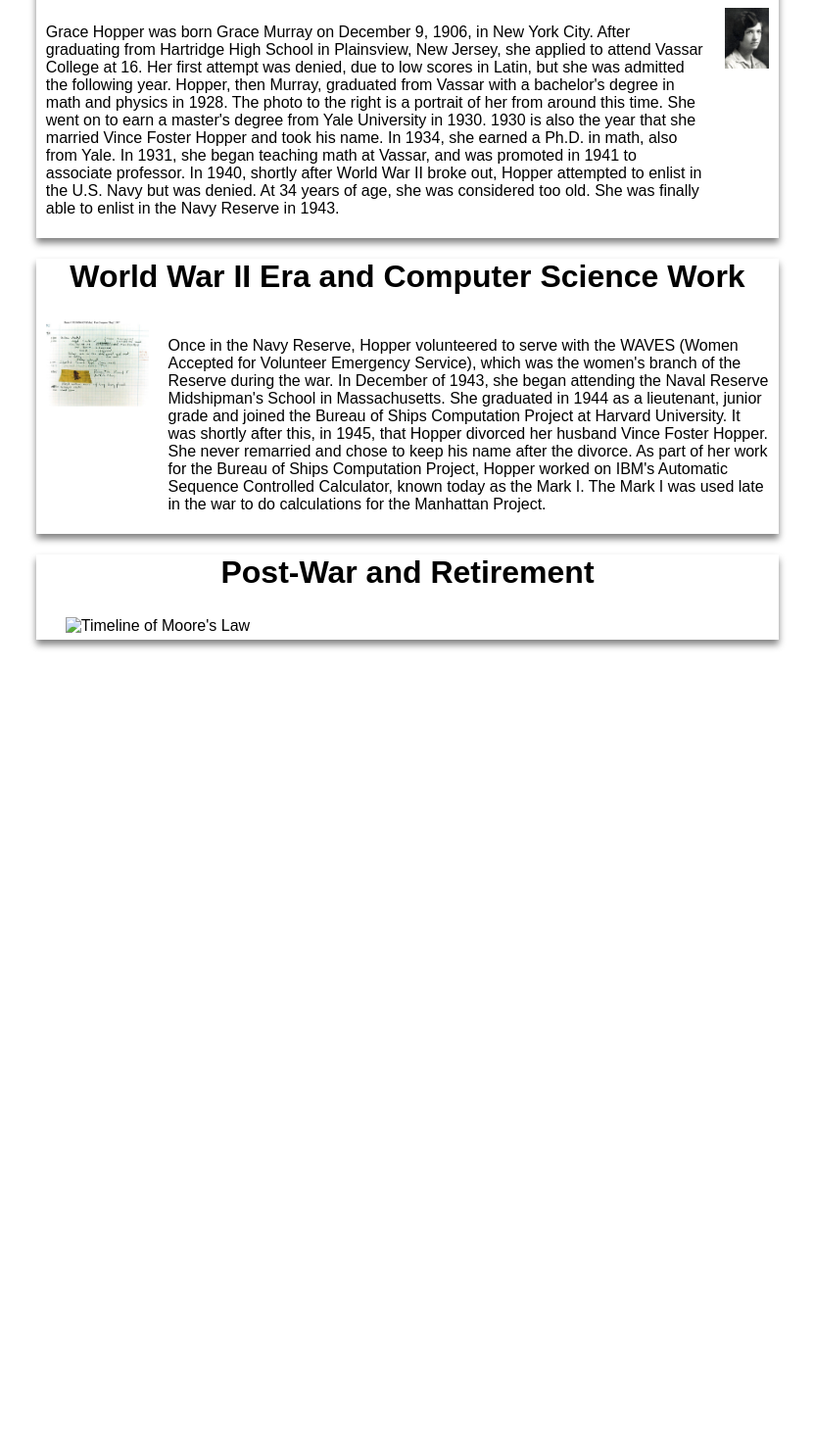
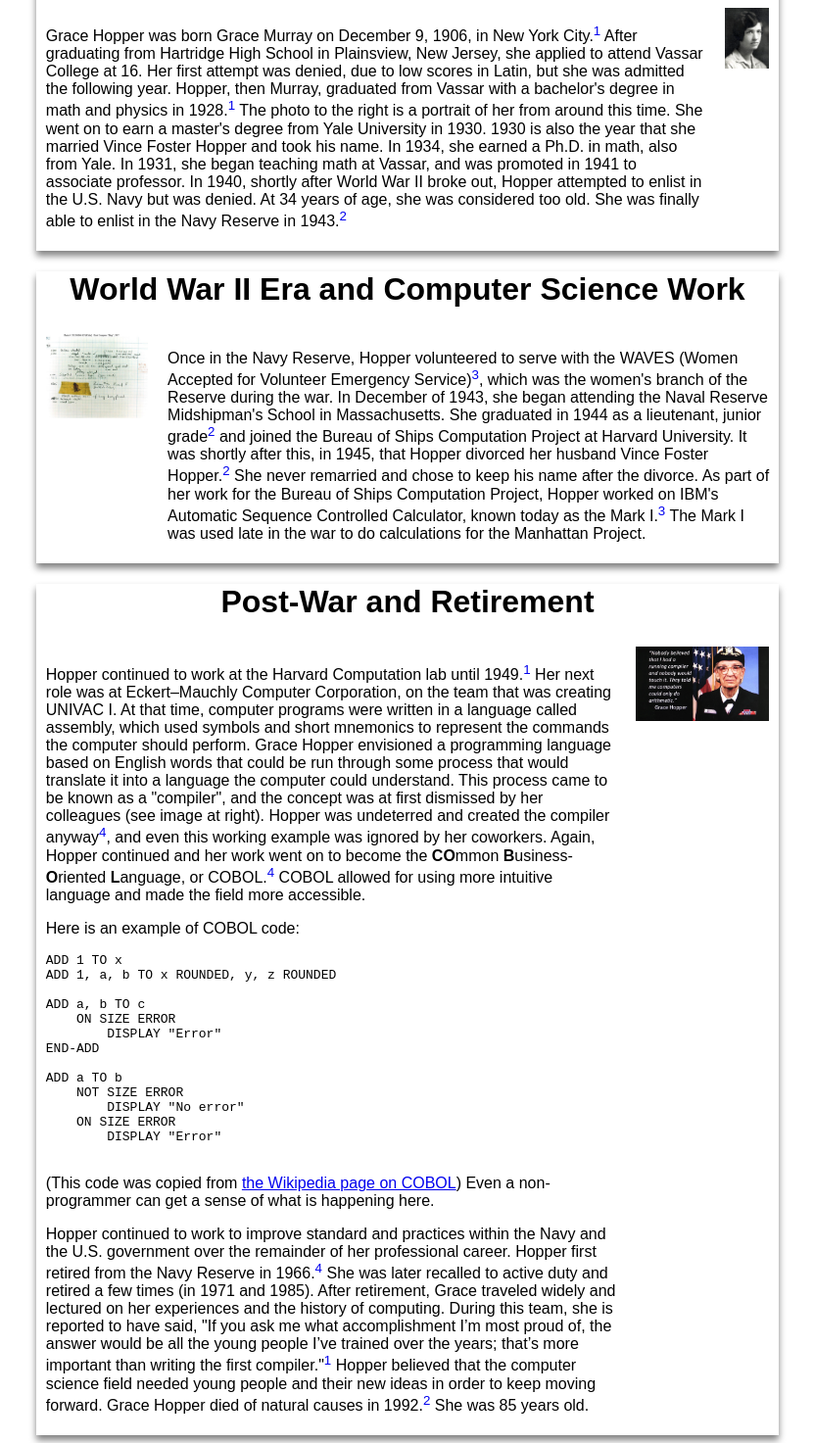
Before and after one commit to AdamTMCC/GraceHopperSite, a plain HTML site: page bio.html in a window 1280 px wide. Shown: the part 131-1604 px from the top of the page at 98% size, without its empty margins (224-1055 px from the left). Before the commit the page ends 800 px from the top, so only its background shows below. Drawn offline with Linux system fonts and the light colour scheme.

Commit message:
Completed site.

```diff
--- a/bio.html
+++ b/bio.html
@@ -20,16 +20,19 @@
         </header>
         <div class="flex-container">
             <div class="container">
-                <p>Grace Hopper was born Grace Murray on December 9, 1906, in New York City. After graduating from
+                <p>Grace Hopper was born Grace Murray on December 9, 1906, in New York City.<sup><a class="citation"
+                            href="references.html#cite-1">1</a></sup> After graduating from
                     Hartridge High School in Plainsview, New Jersey, she applied to attend Vassar College at 16. Her
                     first attempt was denied, due to low scores in Latin, but she was admitted the following year.
-                    Hopper, then Murray, graduated from Vassar with a bachelor's degree in math and physics in 1928. The
-                    photo to the right is a portrait of her from around this time. She went on to earn a master's degree
-                    from Yale University in 1930. 1930 is also the year that she married Vince Foster Hopper and took
+                    Hopper, then Murray, graduated from Vassar with a bachelor's degree in math and physics in
+                    1928.<sup><a class="citation" href="references.html#cite-1">1</a></sup> The photo to the right is a
+                    portrait of her from around this time. She went on to earn a master's degree from Yale University in
+                    1930. 1930 is also the year that she married Vince Foster Hopper and took
                     his name. In 1934, she earned a Ph.D. in math, also from Yale. In 1931, she began teaching math at
                     Vassar, and was promoted in 1941 to associate professor. In 1940, shortly after World War II
                     broke out, Hopper attempted to enlist in the U.S. Navy but was denied. At 34 years of age, she was
-                    considered too old. She was finally able to enlist in the Navy Reserve in 1943.</p>
+                    considered too old. She was finally able to enlist in the Navy Reserve in 1943.<sup><a
+                            class="citation" href="references.html#cite-2">2</a></sup></p>
             </div>
             <div class="container">
                 <img src="img/grace-murray-vassar-1928.jpg" alt="1928 Photo of Grace Murray">
@@ -46,13 +49,17 @@
             </div>
             <div class="container">
                 <p>Once in the Navy Reserve, Hopper volunteered to serve with the WAVES (Women Accepted for Volunteer
-                    Emergency Service), which was the women's branch of the Reserve during the war. In December of 1943,
+                    Emergency Service)<sup><a class="citation" href="references.html#cite-3">3</a></sup>, which was the
+                    women's branch of the Reserve during the war. In December of 1943,
                     she began attending the Naval Reserve Midshipman's School in Massachusetts. She graduated in 1944 as
-                    a lieutenant, junior grade and joined the Bureau of Ships Computation Project at Harvard University.
-                    It was shortly after this, in 1945, that Hopper divorced her husband Vince Foster Hopper. She never
-                    remarried and chose to keep his name after the divorce. As part of her work for the Bureau of Ships
-                    Computation Project, Hopper worked on IBM's Automatic Sequence Controlled Calculator, known today as
-                    the Mark I. The Mark I was used late in the war to do calculations for the Manhattan Project.
+                    a lieutenant, junior grade<sup><a class="citation" href="references.html#cite-2">2</a></sup> and
+                    joined the Bureau of Ships Computation Project at Harvard University. It was shortly after this, in
+                    1945, that Hopper divorced her husband Vince Foster Hopper.<sup><a class="citation"
+                            href="references.html#cite-2">2</a></sup> She never remarried and chose to keep
+                    his name after the divorce. As part of her work for the Bureau of Ships Computation Project, Hopper
+                    worked on IBM's Automatic Sequence Controlled Calculator, known today as the Mark I.<sup><a
+                            class="citation" href="references.html#cite-3">3</a></sup> The Mark I was
+                    used late in the war to do calculations for the Manhattan Project.
                 </p>
             </div>
         </div>
@@ -63,10 +70,54 @@
         </header>
         <div class="flex-container">
             <div class="container">
-                <p></p>
+                <p>Hopper continued to work at the Harvard Computation lab until 1949.<sup><a class="citation"
+                            href="references.html#cite-1">1</a></sup> Her next role was at Eckert–Mauchly Computer
+                    Corporation, on the team that was creating UNIVAC I. At that time, computer programs were written in
+                    a language called assembly, which used symbols and short mnemonics to represent the commands the
+                    computer should perform. Grace Hopper envisioned a programming language based on English words that
+                    could be run through some process that would translate it into a language the computer could
+                    understand. This process came to be known as a "compiler", and the concept was at first dismissed by
+                    her colleagues (see image at right). Hopper was undeterred and created the compiler anyway<sup><a
+                            class="citation" href="references.html#cite-4">4</a></sup>, and even this working example
+                    was ignored by her coworkers. Again, Hopper continued and her work went on to become the
+                    <b>CO</b>mmon <b>B</b>usiness-<b>O</b>riented <b>L</b>anguage, or COBOL.<sup><a class="citation"
+                            href="references.html#cite-4">4</a></sup> COBOL allowed for using more intuitive language
+                    and made the field more accessible.
+                </p>
+                <p>Here is an example of COBOL code:</p>
+                <pre>
+ADD 1 TO x
+ADD 1, a, b TO x ROUNDED, y, z ROUNDED
+
+ADD a, b TO c
+    ON SIZE ERROR
+        DISPLAY "Error"
+END-ADD
+
+ADD a TO b
+    NOT SIZE ERROR
+        DISPLAY "No error"
+    ON SIZE ERROR
+        DISPLAY "Error"
+                    </pre>
+                <p>(This code was copied from <a href="https://en.wikipedia.org/wiki/COBOL">the Wikipedia page on
+                        COBOL</a>) Even a non-programmer can get a sense of what is happening here.</p>
+                <p>Hopper continued to work to improve standard and practices within the Navy and the U.S. government
+                    over the remainder of her professional career. Hopper first retired from the Navy Reserve in
+                    1966.<sup><a class="citation" href="references.html#cite-4">4</a></sup> She was later recalled to
+                    active duty and retired a few times (in 1971 and 1985). After retirement, Grace traveled widely and
+                    lectured on her experiences and the history of computing. During this team, she is reported to have
+                    said, "If you ask me what accomplishment I’m most proud of, the answer would be all the young people
+                    I’ve trained over the years; that’s more important than writing the first compiler."<sup><a
+                            class="citation" href="references.html#cite-1">1</a></sup> Hopper believed
+                    that the computer science field needed young people and their new ideas in order to keep moving
+                    forward. Grace Hopper died of natural causes in 1992.<sup><a class="citation"
+                            href="references.html#cite-2">2</a></sup> She was 85 years
+                    old.</p>
             </div>
             <div class="container">
-                <img src="img/moores-law-bio.png" alt="Timeline of Moore's Law">
+                <img src="img/grace-hopper-quote.png"
+                    alt="Nobody believed that I had a running compiler and nobody would touch it. They told me computers could only do arithmetic.">
             </div>
         </div>
     </div>
--- a/styles.css
+++ b/styles.css
@@ -57,7 +57,7 @@ img {
 
 .img-card {
     margin: 20px auto auto auto;
-    width: 20%;
+    width: 25%;
 }
 
 .text-card {
```
Also changed, not shown: index.html (+3 -2 lines), references.html (+13 -0 lines), img/grace-hopper-quote.png (added).
